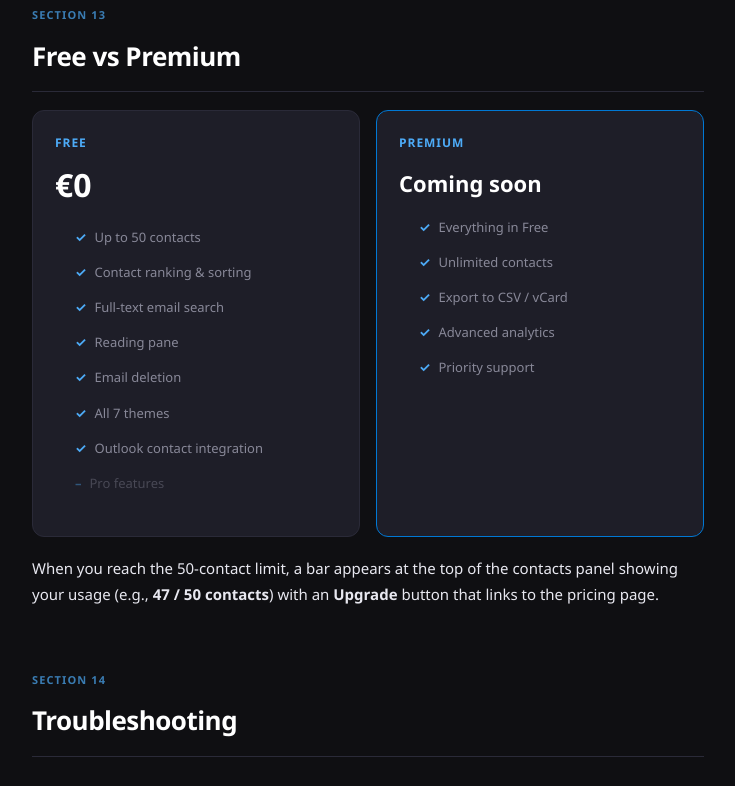
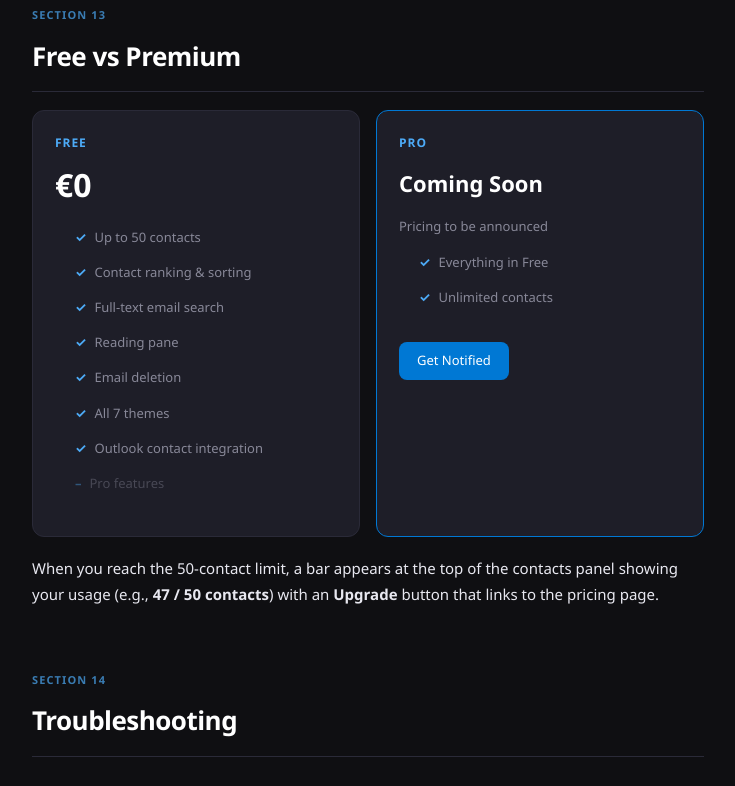
Before and after one commit to stantoniou/email-analyzer-auth, a plain HTML site: page manual.html in a window 1280 px wide. Shown: the part 10420-11206 px from the top of the page, without its empty margins (272-1007 px from the left). Drawn offline with Linux system fonts and the light colour scheme.

Commit message:
Add files via upload

```diff
--- a/manual.html
+++ b/manual.html
@@ -1059,15 +1059,14 @@
         </div>
 
         <div class="compare-card featured">
-          <div class="compare-plan">Premium</div>
-          <div class="compare-price" style="font-size:22px;padding-top:6px">Coming soon</div>
+          <div class="compare-plan">Pro</div>
+          <div class="compare-price" style="font-size:22px;padding-top:6px">Coming Soon</div>
+          <div style="font-size:13px;color:var(--muted);margin-bottom:10px">Pricing to be announced</div>
           <ul class="compare-features" style="margin-top:14px">
             <li><span class="tick">✓</span> Everything in Free</li>
             <li><span class="tick">✓</span> Unlimited contacts</li>
-            <li><span class="tick">✓</span> Export to CSV / vCard</li>
-            <li><span class="tick">✓</span> Advanced analytics</li>
-            <li><span class="tick">✓</span> Priority support</li>
           </ul>
+          <a href="mailto:support@staviox.com?subject=Pro%20Early%20Access" style="display:inline-block;margin-top:14px;padding:8px 18px;background:var(--blue);color:#fff;border-radius:8px;font-size:13px;text-decoration:none">Get Notified</a>
         </div>
       </div>
 
@@ -1096,7 +1095,7 @@
       <ul>
         <li>The email date falls within your selected scan range.</li>
         <li>You have not applied a contact search filter (clear the header search box).</li>
-        <li>On the free plan, the contact may not be in the top 50 by email volume. Upgrade to Premium to see all contacts.</li>
+        <li>On the free plan, the contact may not be in the top 50 by email volume. Upgrade to Pro to see all contacts.</li>
       </ul>
 
       <h3>The extension icon is missing from my toolbar</h3>
```
